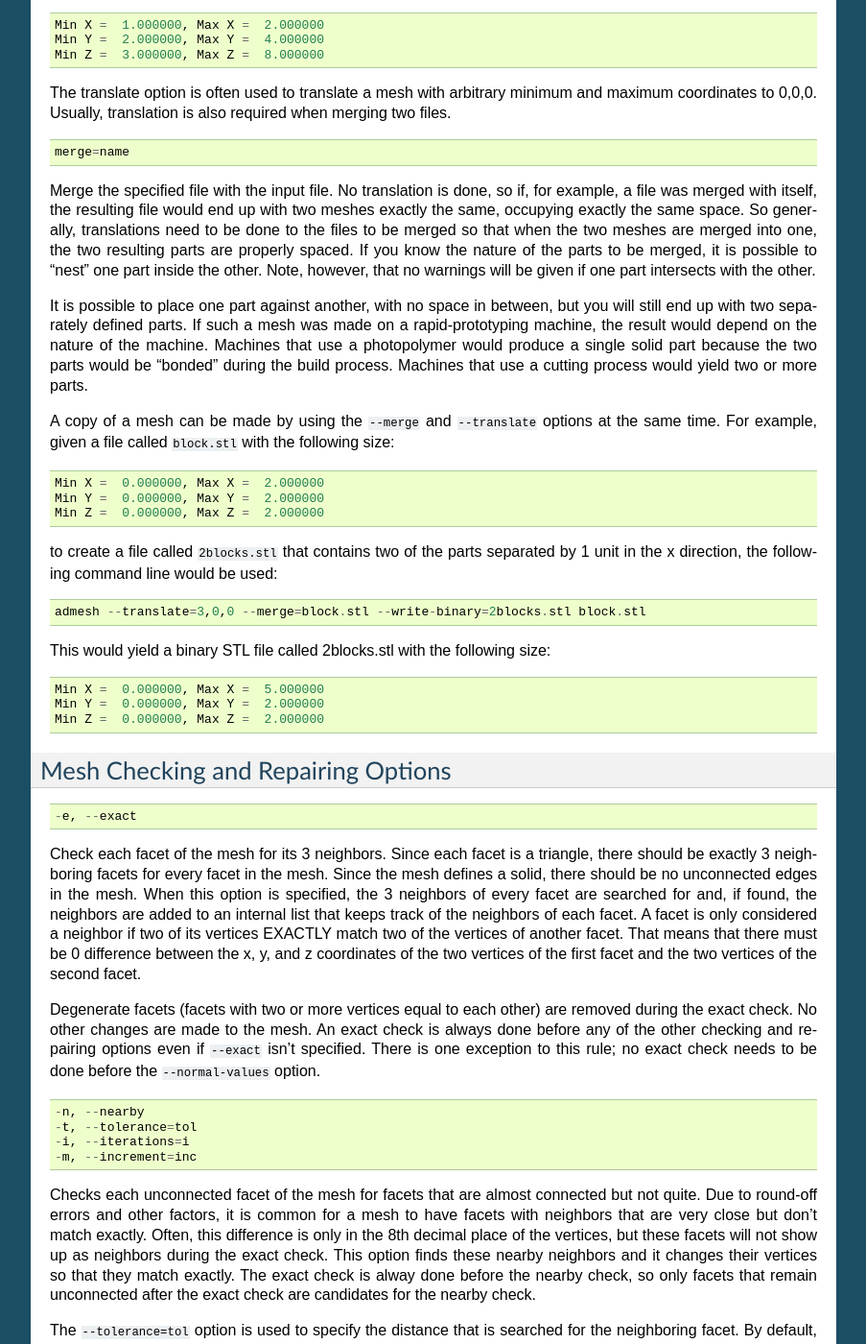
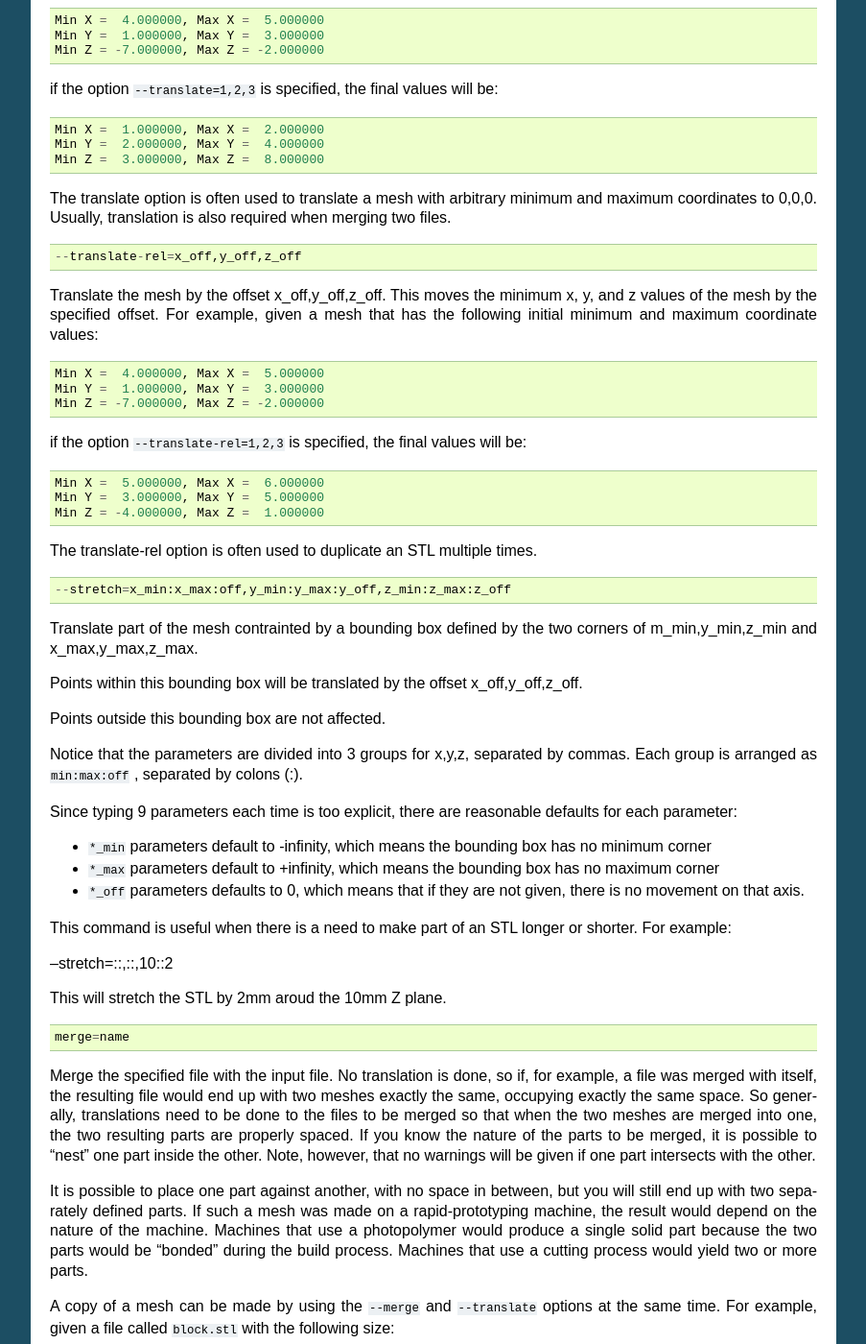
Before and after one commit to admesh/admesh, a Sphinx documentation site: the page built from docs/cli.rst, in a window 1280 px wide and 1400 px high, scrolled down 2926 px. Shown: the whole window at 96% size, without its empty margins (198-1101 px from the left). Built offline with Sphinx 7.4.7, drawn with Linux system fonts in a browser that asks for light colours; some of the changed text lies outside the part shown.

Commit message:
Update docs for 'translate-rel' and 'stretch' commands

```diff
--- a/docs/cli.rst
+++ b/docs/cli.rst
@@ -81,6 +81,13 @@ Mesh Transformation and Manipulation Options
    --xz-mirror          Mirror about the xz plane
    --scale=factor       Scale the file by factor (multiply by factor)
    --translate=x,y,z    Translate the file to x, y, and z
+   --translate-rel=x,y,z    Translate the file by x, y, and z
+   --stretch=x_min:x_max:x_off,y_min:y_max:y_off,z_min:z_max:z_off
+                        Selectively translate some of the points, if they fall within a bounding box.
+                        Any of the parameters can be dropped:
+                        *_min parameters will be replaced with -infinity to satisty the min requirements for all points
+                        *_max parameters will be replaced with +infinity to satisty the max requirements for all points
+                        *_off parameters will be replaced with 0 so that noi point will move on this axis
    --merge=name         Merge file called name with input file
 
 Mesh Checking and Repairing Options
@@ -191,6 +198,50 @@ if the option ``--translate=1,2,3`` is specified, the final values will be::
 The translate option is often used to translate a mesh with arbitrary
 minimum and maximum coordinates to 0,0,0.  Usually, translation is also
 required when merging two files.
+
+::
+
+   --translate-rel=x_off,y_off,z_off
+
+Translate the mesh by the offset x_off,y_off,z_off.  This moves the minimum x, y,
+and z values of the mesh by the specified offset.  For example, given a
+mesh that has the following initial minimum and maximum coordinate values::
+
+   Min X =  4.000000, Max X =  5.000000
+   Min Y =  1.000000, Max Y =  3.000000
+   Min Z = -7.000000, Max Z = -2.000000
+
+if the option ``--translate-rel=1,2,3`` is specified, the final values will be::
+
+   Min X =  5.000000, Max X =  6.000000
+   Min Y =  3.000000, Max Y =  5.000000
+   Min Z = -4.000000, Max Z =  1.000000
+
+The translate-rel option is often used to duplicate an STL multiple times.
+
+::
+
+   --stretch=x_min:x_max:off,y_min:y_max:y_off,z_min:z_max:z_off
+
+Translate part of the mesh contrainted by a bounding box defined by the two corners of m_min,y_min,z_min and x_max,y_max,z_max.
+
+Points within this bounding box will be translated by the offset x_off,y_off,z_off.
+
+Points outside this bounding box are not affected.
+
+Notice that the parameters are divided into 3 groups for x,y,z, separated by commas. Each group is arranged as ``min:max:off`` , separated by colons (:).
+
+Since typing 9 parameters each time is too explicit, there are reasonable defaults for each parameter:
+
+* ``*_min`` parameters default to -infinity, which means the bounding box has no minimum corner
+* ``*_max`` parameters default to +infinity, which means the bounding box has no maximum corner
+* ``*_off`` parameters defaults to 0, which means that if they are not given, there is no movement on that axis.
+
+This command is useful when there is a need to make part of an STL longer or shorter. For example:
+
+--stretch=::,::,10::2
+
+This will stretch the STL by 2mm aroud the 10mm Z plane.
 
 ::
 
```
